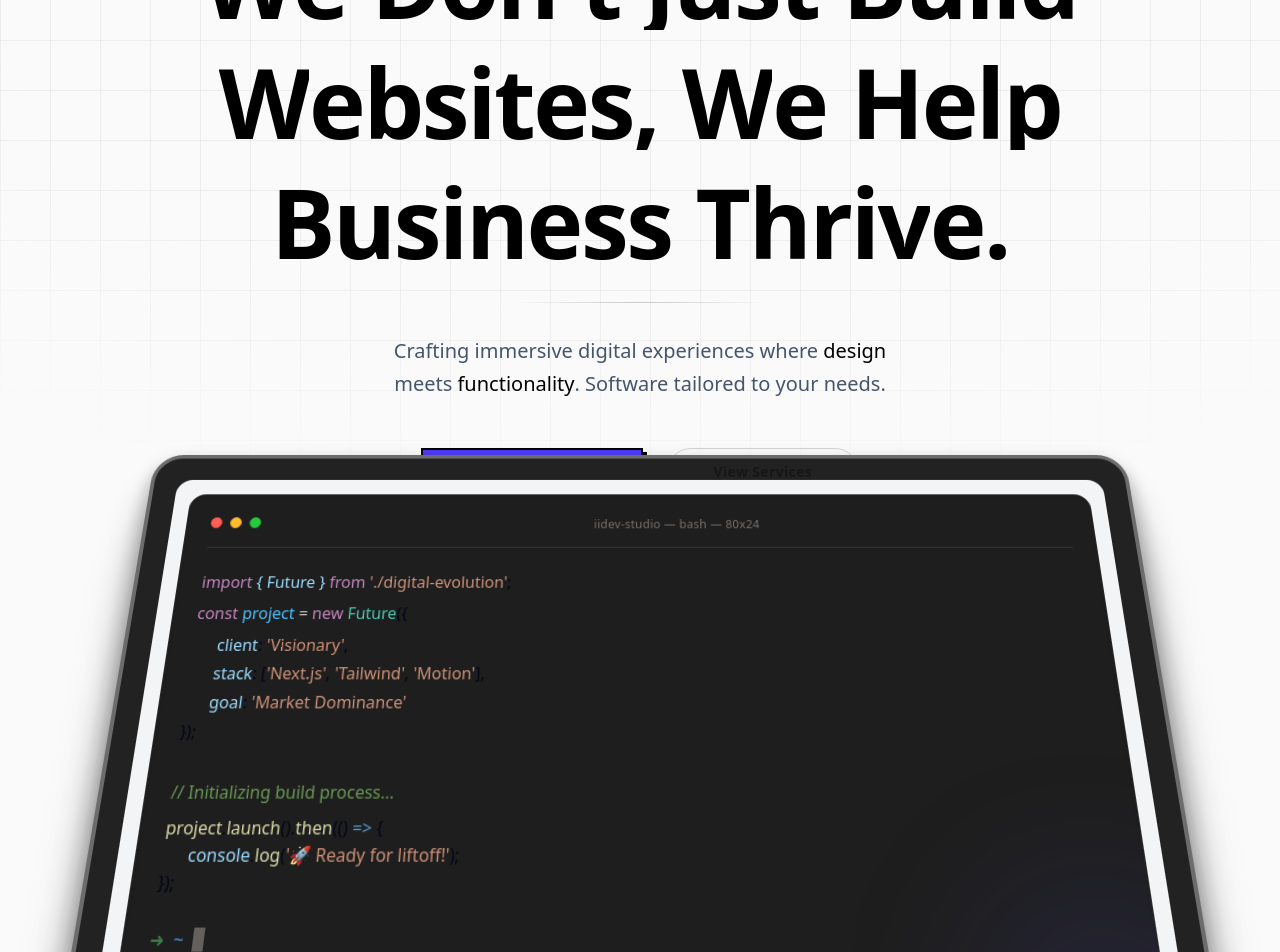
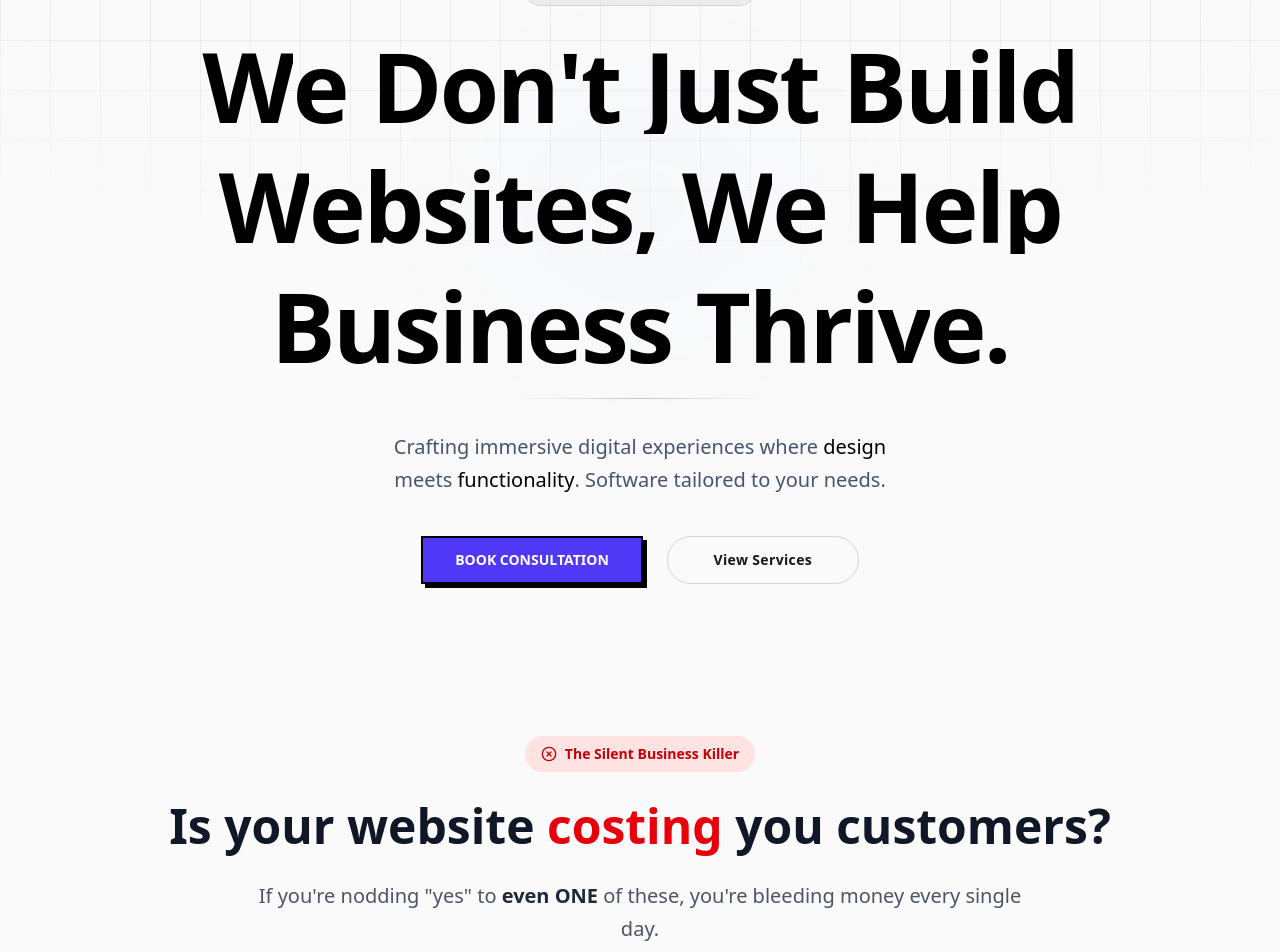
Before and after one commit to yapsancode/iidev-website, a Next.js app: page / in a window 1280 px wide. Shown: the part 160-1112 px from the top of the page. Built offline with nearby package versions, Linux system fonts and the light colour scheme.

Commit message:
Enhancement

```diff
--- a/src/components/sections/Hero.tsx
+++ b/src/components/sections/Hero.tsx
@@ -2,14 +2,12 @@
 import { motion } from 'framer-motion';
 import { WaveCanvas } from '../ui/wave-canvas';
 import { TypewriterText } from '../ui/TypewriterText';
-import { ContainerScroll } from '../ui/container-scroll-animation';
 
 interface HeroProps {
   onBookingClick: () => void;
 }
 
 export function Hero({ onBookingClick }: HeroProps) {
-
   const handleViewServices = () => {
     const servicesSection = document.getElementById('services');
     if (servicesSection) {
@@ -18,22 +16,28 @@ export function Hero({ onBookingClick }: HeroProps) {
   };
 
   return (
-    <section id="hero" className="relative w-full overflow-visible bg-[#FAFAFA] dark:bg-neutral-900">
-      {/* Canvas: Ensure it sits behind content (z-0) - Fixed position to stay while scrolling if desired, but absolute is fine for now */}
-      <div className="absolute inset-0 z-0 h-full w-full">
+    <section id="home" className="relative min-h-svh w-full overflow-hidden bg-[#FAFAFA] dark:bg-neutral-900">
+      {/* Canvas: Ensure it sits behind content (z-0) */}
+      <div className="absolute inset-0 z-0">
         <WaveCanvas className="opacity-60" />
       </div>
 
-      <div className="absolute inset-0 z-0 pointer-events-none select-none h-full w-full">
+      <div className="absolute inset-0 z-0 pointer-events-none select-none">
         <div className="absolute h-full w-full bg-size-[50px_50px] mask-[radial-gradient(ellipse_80%_50%_at_50%_0%,#000_70%,transparent_110%)] bg-[linear-gradient(to_right,rgba(128,128,128,0.1)_1px,transparent_1px),linear-gradient(to_bottom,rgba(128,128,128,0.1)_1px,transparent_1px)] dark:bg-[linear-gradient(to_right,rgba(255,255,255,0.05)_1px,transparent_1px),linear-gradient(to_bottom,rgba(255,255,255,0.05)_1px,transparent_1px)]"
         />
       </div>
 
-      <div className="relative z-10 flex flex-col items-center justify-center">
-        <ContainerScroll
-          titleComponent={
-            <div className="flex flex-col items-center justify-center space-y-8">
+      <div className="relative z-10 flex min-h-svh flex-col items-center justify-center px-4 pt-20">
+        <div
+          className="flex w-full max-w-5xl flex-col items-center text-center"
+        >
           {/* Status Badge */}
+          <motion.div
+            initial={{ opacity: 0, y: 20 }}
+            animate={{ opacity: 1, y: 0 }}
+            transition={{ duration: 0.8, ease: "easeOut" }}
+            className="mb-8"
+          >
             <div className="relative inline-flex items-center gap-2 rounded-full
               border border-black/10 bg-black/5
               dark:border-white/10 dark:bg-white/5
@@ -46,10 +50,30 @@ export function Hero({ onBookingClick }: HeroProps) {
               </span>
               Accepting New Projects
             </div>
+          </motion.div>
 
-              {/* Main Heading */}
-              <h1 className="sr-only">iidev - We Don't Just Build Websites, We Help Business Thrive.</h1>
-              <div className="relative z-20">
+          {/* Main Typography */}
+          <div className="relative z-10 mb-6 flex w-full flex-col items-center justify-center">
+            <motion.div
+              className="absolute -z-10 h-[150px] w-[300px] rounded-full pointer-events-none
+                bg-blue-500/10 dark:bg-blue-500/20 blur-[100px]"
+              animate={{ scale: [1, 1.5, 1], opacity: [0.3, 0.6, 0.3] }}
+              transition={{ duration: 8, repeat: Infinity }}
+            />
+
+            <motion.h1
+              className="sr-only"
+              initial={{ opacity: 0 }}
+              animate={{ opacity: 1 }}
+            >
+              iidev
+            </motion.h1>
+
+            <motion.div
+              initial={{ scale: 0.9, opacity: 0 }}
+              animate={{ scale: 1, opacity: 1 }}
+              transition={{ duration: 1, delay: 0.1, ease: [0.22, 1, 0.36, 1] }}
+            >
               <TypewriterText
                 text="We Don't Just Build Websites, We Help Business Thrive."
                 className="text-6xl md:text-8xl font-extrabold text-black dark:text-white tracking-tight leading-[1.1]"
@@ -57,17 +81,35 @@ export function Hero({ onBookingClick }: HeroProps) {
                 pauseAfter=","
                 pauseDuration={1.5}
               />
+            </motion.div>
           </div>
 
-              <div className="h-px w-32 md:w-64 bg-gradient-to-r from-transparent via-black/20 to-transparent dark:via-white/40" />
+          <motion.div
+            initial={{ scaleX: 0 }}
+            animate={{ scaleX: 1 }}
+            transition={{ duration: 1.5, delay: 0.5, ease: "circOut" }}
+            className="mb-8 h-px w-32 md:w-64
+            bg-gradient-to-r from-transparent via-black/20 to-transparent
+            dark:via-white/40"
+          />
 
-              <p className="max-w-xl px-4 text-base font-light leading-relaxed md:text-xl text-slate-600 dark:text-slate-400">
+          <motion.p
+            initial={{ opacity: 0, y: 20 }}
+            animate={{ opacity: 1, y: 0 }}
+            transition={{ delay: 0.6, duration: 0.8 }}
+            className="mb-10 max-w-xl px-4 text-base font-light leading-relaxed md:text-xl
+            text-slate-600 dark:text-slate-400"
+          >
             Crafting immersive digital experiences where <span className="font-medium text-black dark:text-white">design</span> meets <span className="font-medium text-black dark:text-white">functionality</span>.
             Software tailored to your needs.
-              </p>
+          </motion.p>
 
-              {/* Buttons */}
-              <div className="flex flex-col gap-6 sm:flex-row items-center pt-4">
+          <motion.div
+            initial={{ opacity: 0, y: 20 }}
+            animate={{ opacity: 1, y: 0 }}
+            transition={{ delay: 0.8, duration: 0.8 }}
+            className="flex flex-col gap-6 sm:flex-row items-center"
+          >
             <button
               onClick={onBookingClick}
               className="bg-indigo-600 hover:bg-indigo-500 text-white font-bold py-3 px-8 rounded-none border-2 border-black shadow-[4px_4px_0px_0px_rgba(0,0,0,1)] hover:translate-x-0.5 hover:translate-y-0.5 hover:shadow-[2px_2px_0px_0px_rgba(0,0,0,1)] transition-all font-mono text-sm uppercase"
@@ -87,66 +129,8 @@ export function Hero({ onBookingClick }: HeroProps) {
                 View Services
               </span>
             </button>
+          </motion.div>
         </div>
-            </div>
-          }
-        >
-
-          {/* Mock Terminal Card Content */}
-          <div className="h-full w-full bg-[#1e1e1e] rounded-2xl flex flex-col items-start justify-start p-6 overflow-hidden relative shadow-inner border border-white/5 font-mono text-left">
-            {/* Window Controls */}
-            <div className="flex gap-2 mb-6 border-b border-white/10 w-full pb-4">
-              <div className="h-3 w-3 rounded-full bg-[#FF5F56] border border-[#E0443E]" />
-              <div className="h-3 w-3 rounded-full bg-[#FFBD2E] border border-[#DEA123]" />
-              <div className="h-3 w-3 rounded-full bg-[#27C93F] border border-[#1AAB29]" />
-              <div className="ml-4 text-xs text-stone-500 flex-1 text-center font-sans tracking-wide">iidev-studio — bash — 80x24</div>
-            </div>
-
-            {/* Code Content */}
-            <div className="text-sm md:text-base w-full flex-1 overflow-y-auto custom-scrollbar">
-              <div className="mb-2">
-                <span className="text-[#c586c0]">import</span> <span className="text-[#9cdcfe]">{`{ Future }`}</span> <span className="text-[#c586c0]">from</span> <span className="text-[#ce9178]">'./digital-evolution'</span>;
-              </div>
-              <div className="mb-2">
-                <span className="text-[#c586c0]">const</span> <span className="text-[#4fc1ff]">project</span> <span className="text-[#d4d4d4]">=</span> <span className="text-[#c586c0]">new</span> <span className="text-[#4ec9b0]">Future</span>({`{`}
-              </div>
-              <div className="pl-6 mb-1">
-                <span className="text-[#9cdcfe]">client</span>: <span className="text-[#ce9178]">'Visionary'</span>,
-              </div>
-              <div className="pl-6 mb-1">
-                <span className="text-[#9cdcfe]">stack</span>: [<span className="text-[#ce9178]">'Next.js'</span>, <span className="text-[#ce9178]">'Tailwind'</span>, <span className="text-[#ce9178]">'Motion'</span>],
-              </div>
-              <div className="pl-6 mb-1">
-                <span className="text-[#9cdcfe]">goal</span>: <span className="text-[#ce9178]">'Market Dominance'</span>
-              </div>
-              <div className="mb-2">
-                {`}`});
-              </div>
-              <br />
-              <div className="mb-2">
-                <span className="text-[#6a9955]">// Initializing build process...</span>
-              </div>
-              <div>
-                <span className="text-[#dcdcaa]">project</span>.<span className="text-[#dcdcaa]">launch</span>().<span className="text-[#dcdcaa]">then</span>(() <span className="text-[#569cd6]">=&gt;</span> {`{`}
-              </div>
-              <div className="pl-6">
-                <span className="text-[#9cdcfe]">console</span>.<span className="text-[#dcdcaa]">log</span>(<span className="text-[#ce9178]">'🚀 Ready for liftoff!'</span>);
-              </div>
-              <div>
-                {`}`});
-              </div>
-
-              <div className="mt-6 flex items-center">
-                <span className="text-[#3c7e46] mr-2">➜</span>
-                <span className="text-[#569cd6]">~</span>
-                <span className="ml-2 animate-pulse inline-block w-2.5 h-5 bg-stone-400 align-middle"></span>
-              </div>
-            </div>
-
-            {/* Background Decor */}
-            <div className="absolute -right-20 -bottom-20 w-64 h-64 bg-indigo-500/10 rounded-full blur-3xl pointer-events-none" />
-          </div>
-        </ContainerScroll>
       </div>
     </section>
   );
```
Lines whose indentation alone changed are shown as unchanged.
